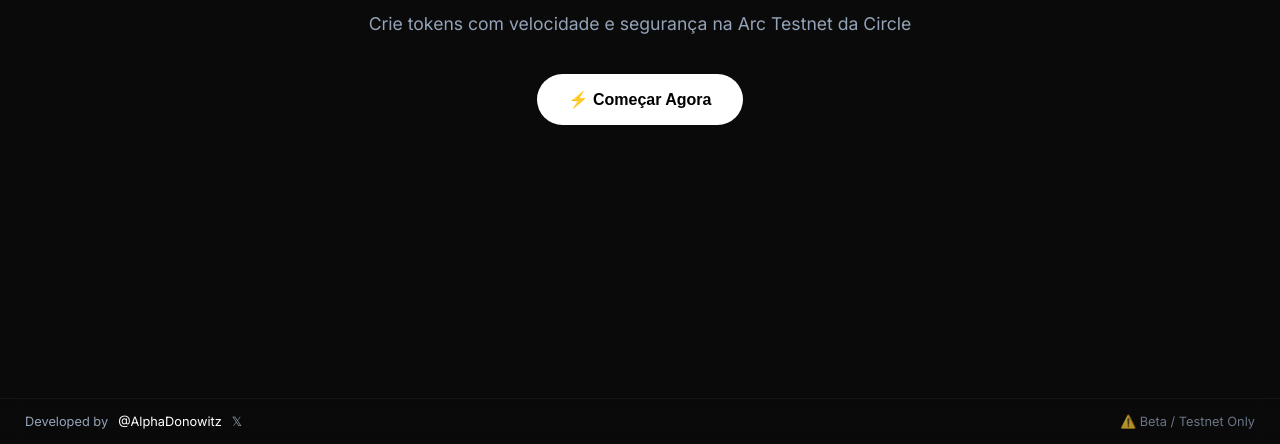
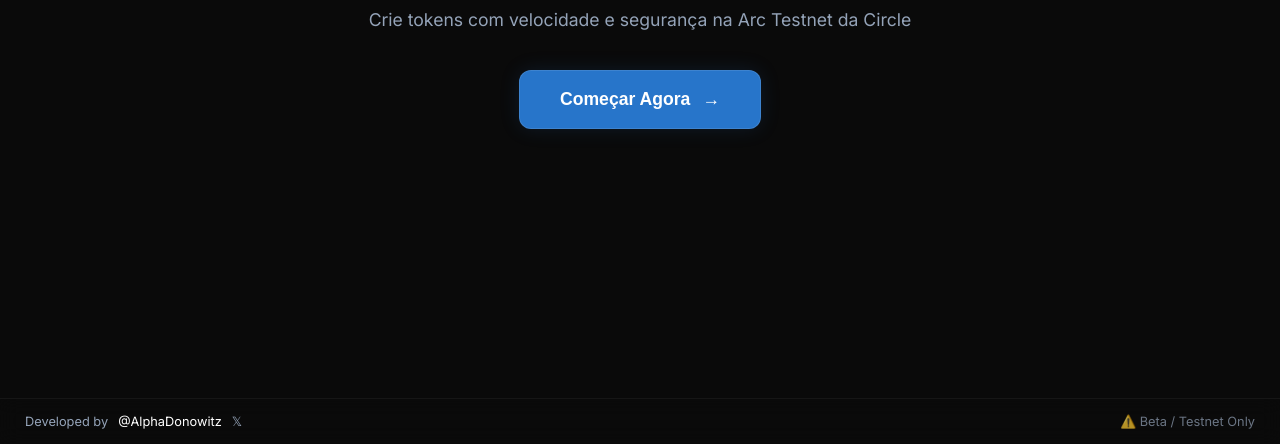
Before and after one commit to AlphaDonowitz/Arc-Shield, a plain HTML site: page index.html in a window 1280 px wide. Shown: the part 356-800 px from the top of the page. Drawn offline with nearby package versions, Linux system fonts and the light colour scheme.

Commit message:
Refactor hero button and enhance session handling
Updated the styling and functionality of the hero button and added a new button style for premium users. Improved session management and user experience in the wallet connection process.

```diff
--- a/index.html
+++ b/index.html
@@ -6,7 +6,7 @@
     <title>Arc Shield - Dashboard</title>
     <link href="https://fonts.googleapis.com/css2?family=Inter:wght@400;500;600;800&display=swap" rel="stylesheet">
     <style>
-        /* --- ESTILOS INSTITUCIONAIS (V27 - FINAL) --- */
+        /* --- ESTILOS INSTITUCIONAIS (V28 - PREMIUM) --- */
         :root {
             --bg-deep: #0A0A0A;
             --text-main: #ffffff;
@@ -27,10 +27,12 @@
         }
         a { text-decoration: none; transition: 0.3s; }
         .hero { min-height: 100vh; display: flex; flex-direction: column; align-items: center; padding: 40px 20px; transition: opacity 0.5s ease; position: relative; box-sizing: border-box; }
+
         .badge { background: var(--card-bg); border: 1px solid var(--border-light); padding: 8px 20px; border-radius: 50px; font-size: 0.85rem; font-weight: 500; display: flex; align-items: center; gap: 10px; margin-bottom: 24px; backdrop-filter: blur(5px); color: white; cursor: pointer; }
         .badge:hover { border-color: var(--accent-color); }
         .dot { width: 8px; height: 8px; background-color: var(--accent-color); border-radius: 50%; box-shadow: 0 0 8px var(--accent-color); animation: blink 2s infinite; }
         @keyframes blink { 0% {opacity: 1;} 50% {opacity: 0.5;} 100% {opacity: 1;} }
+
         h1 { font-size: 3.5rem; line-height: 1; font-weight: 800; margin: 0 0 20px 0; letter-spacing: -2px; text-align: center; }
 
         /* Branding */
@@ -39,14 +41,48 @@
 
         .hero-desc { color: var(--text-muted); font-size: 1.1rem; max-width: 600px; margin-bottom: 40px; text-align: center; }
         #startScreen { display: flex; flex-direction: column; align-items: center; height: 70vh; justify-content: center; }
-        .btn-white { background: #ffffff; color: #000000; padding: 16px 32px; border-radius: 50px; font-weight: 700; font-size: 1rem; border: none; cursor: pointer; display: flex; align-items: center; gap: 10px; transition: transform 0.2s, box-shadow 0.2s; }
-        .btn-white:hover { transform: translateY(-2px); box-shadow: 0 10px 25px rgba(255, 255, 255, 0.2); }
+
+        /* --- NOVO BOTÃO HERO (PREMIUM) --- */
+        .btn-hero {
+            background: var(--accent-color); /* Azul da Marca */
+            color: white;
+            padding: 18px 40px;
+            border-radius: 12px; /* Formato moderno (quadrado arredondado) */
+            font-weight: 700;
+            font-size: 1.1rem;
+            border: 1px solid rgba(255,255,255,0.1);
+            cursor: pointer;
+            display: flex;
+            align-items: center;
+            gap: 12px;
+            transition: all 0.3s ease;
+            box-shadow: 0 0 20px rgba(39, 117, 202, 0.15); /* Glow suave */
+        }
+
+        .btn-hero:hover {
+            transform: translateY(-3px);
+            background: #206bc4; /* Azul levemente mais vibrante */
+            box-shadow: 0 10px 30px rgba(39, 117, 202, 0.4); /* Glow intenso */
+            letter-spacing: 0.5px;
+        }
+
+        /* Animação da seta */
+        .btn-hero span.arrow {
+            display: inline-block;
+            transition: transform 0.3s ease;
+        }
+        .btn-hero:hover span.arrow {
+            transform: translateX(5px); /* Move a seta */
+        }
+
         #appContainer { display: none; flex-direction: column; align-items: center; width: 100%; max-width: 500px; padding-bottom: 80px; animation: fadeIn 0.8s ease forwards; }
         @keyframes fadeIn { from { opacity: 0; transform: translateY(20px); } to { opacity: 1; transform: translateY(0); } }
+
         .card { background: var(--card-bg); border: 1px solid var(--border-light); padding: 2.5rem; border-radius: 24px; width: 100%; backdrop-filter: blur(20px); box-shadow: 0 15px 30px rgba(0,0,0,0.5); margin-bottom: 30px; box-sizing: border-box; }
         label { color: var(--text-muted); font-size: 0.75rem; font-weight: 600; text-transform: uppercase; letter-spacing: 1px; margin-bottom: 8px; display: block; }
         input { width: 100%; padding: 14px; background: rgba(0,0,0,0.3); border: 1px solid var(--border-light); border-radius: 12px; color: white; font-family: 'Inter', sans-serif; margin-bottom: 20px; outline: none; box-sizing: border-box; }
         input:focus { border-color: var(--accent-color); }
+
         .btn-action { width: 100%; padding: 16px; border-radius: 12px; border: none; font-weight: 700; cursor: pointer; transition: all 0.2s ease-in-out; }
         .btn-connect { background: transparent; border: 1px solid var(--border-light); color: white; margin-bottom: 10px; }
         .btn-connect:hover { background: rgba(255,255,255,0.05); border-color: white; transform: translateY(-2px); box-shadow: 0 5px 15px rgba(255,255,255,0.1); }
@@ -74,6 +110,7 @@
         .token-info span { font-size: 0.8rem; color: var(--text-muted); font-family: monospace; }
         .mini-btn { background: rgba(255, 255, 255, 0.1); border: none; color: var(--accent-color); padding: 8px 12px; border-radius: 8px; cursor: pointer; font-size: 0.75rem; font-weight: 600; transition: all 0.2s ease-in-out; }
         .mini-btn:hover { background: var(--accent-color); color: white; transform: scale(1.05); box-shadow: 0 2px 8px rgba(39, 117, 202, 0.4); }
+
         .footer-bar { position: fixed; bottom: 0; left: 0; width: 100%; padding: 15px 25px; background: rgba(10, 10, 10, 0.9); backdrop-filter: blur(10px); font-size: 0.8rem; color: var(--text-muted); border-top: 1px solid rgba(255,255,255,0.05); z-index: 100; box-sizing: border-box; display: flex; justify-content: space-between; align-items: center; }
         .creator-link { color: var(--text-muted); display: flex; align-items: center; gap: 6px; }
         .creator-link:hover { color: #fff; }
@@ -111,7 +148,10 @@
         <div id="startScreen">
             <h1><span class="gradient-text">Arc</span> <span class="shield-gradient">Shield</span></h1>
             <p class="hero-desc">Crie tokens com velocidade e segurança na Arc Testnet da Circle</p>
-            <button class="btn-white" onclick="startApp()">⚡ Começar Agora</button>
+
+            <button class="btn-hero" onclick="startApp()">
+                Começar Agora <span class="arrow">→</span>
+            </button>
         </div>
 
         <div id="appContainer">
@@ -179,14 +219,13 @@
             document.getElementById('appContainer').style.display = 'flex';
         }
 
-        /* --- MUDANÇA V27: LIMPEZA COMPLETA DE SESSÃO --- */
+        /* --- DESCONEXÃO SUAVE (SEM RELOAD + LIMPEZA DE SESSÃO) --- */
         function disconnectWallet() {
             const btn = document.getElementById("btnConnect");
             btn.innerHTML = "🔌 Conectar Carteira";
             btn.onclick = connectWallet;
             btn.classList.remove('btn-disconnect');
 
-            // Reseta formulário
             const form = document.getElementById("formFields");
             form.style.opacity = "0.5";
             form.style.pointerEvents = "none";
@@ -195,12 +234,11 @@
             document.getElementById("tokenSymbol").value = "";
             document.getElementById("tokenSupply").value = "";
 
-            // Oculta links e resultados
             document.getElementById("explorerLink").style.display = "none";
             document.getElementById("resultArea").style.display = "none";
             document.getElementById("myTokensSection").style.display = "none";
 
-            // CRÍTICO: Limpa a lista de tokens visualmente para o próximo usuário
+            // Limpa lista para privacidade
             document.getElementById("tokensList").innerHTML = '<p style="color: #64748b; font-size: 0.9rem; text-align: center;">O histórico é carregado apenas durante a sessão atual.</p>';
 
             signer = null;
@@ -234,7 +272,6 @@
                     signer = await provider.getSigner();
                     currentUserAddress = await signer.getAddress();
 
-                    // VERIFICAÇÃO SIMPLES DE REDE
                     const code = await provider.getCode(contractAddress);
                     if (code === '0x') {
                         alert("⚠️ AVISO: Contrato não encontrado. Verifique se você está na ARC TESTNET.");
@@ -324,6 +361,14 @@
              document.getElementById("myTokensSection").style.display = "block";
         }
 
+        async function fetchUserTokens() {
+             document.getElementById("loadingTokens").style.display = "none";
+             const listDiv = document.getElementById("tokensList");
+             if (listDiv.children.length === 0) {
+                 listDiv.innerHTML = '<p style="color: #64748b; font-size: 0.9rem; text-align: center;">O histórico é carregado apenas durante a sessão atual.</p>';
+             }
+        }
+
         async function watchToken(address, symbol) {
             try {
                 await window.ethereum.request({
```
